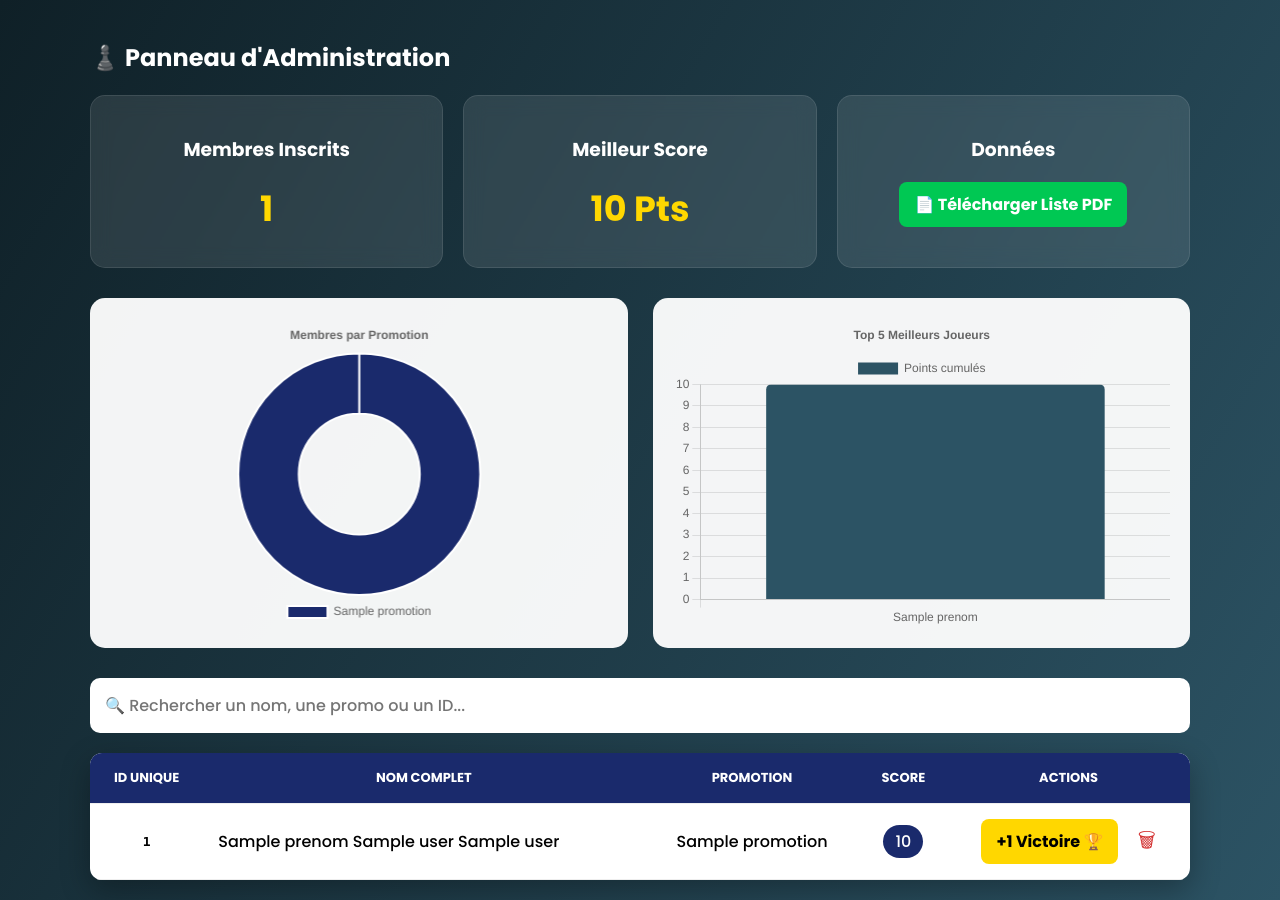
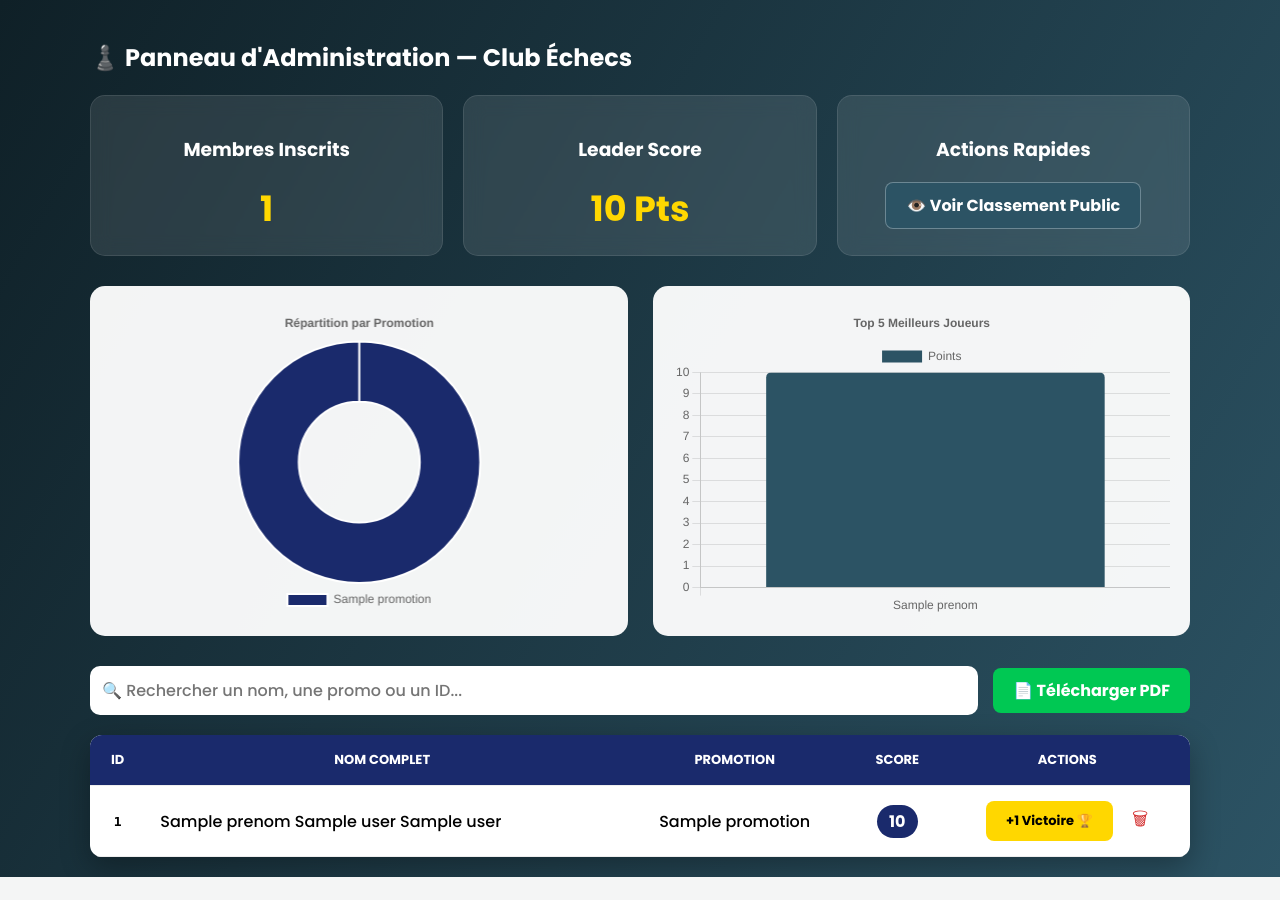
Before and after one commit to erno-ngoy/cee, a Flask app: page /admin in a window 1280 px wide. After the commit the page ends 877 px from the top, so only its background shows below. Run offline with Flask 3, Linux system fonts and the light colour scheme; tables that the repository leaves empty hold one stand-in row (values such as "Sample post"); a database or web service that is not in the repository returns one stand-in record (values such as "Sample title"); some libraries are stand-ins or nearby versions.

Commit message:
Mise à jour complète : PDF, Dashboard et Design

```diff
--- a/templates/admin.html
+++ b/templates/admin.html
@@ -8,33 +8,70 @@
     <script src="https://cdn.jsdelivr.net/npm/chart.js"></script>
     <style>
         * { box-sizing: border-box; font-family: 'Poppins', sans-serif; }
-        body { margin: 0; background: linear-gradient(120deg, #0f2027, #2c5364); color: #fff; padding: 20px; min-height: 100vh; }
+        body {
+            margin: 0;
+            background: linear-gradient(120deg, #0f2027, #2c5364);
+            color: #fff;
+            padding: 20px;
+            min-height: 100vh;
+        }
         .container { max-width: 1100px; margin: auto; }
+
+        /* DASHBOARD CARDS */
         .dashboard-grid { display: grid; grid-template-columns: repeat(auto-fit, minmax(220px, 1fr)); gap: 20px; margin-bottom: 30px; }
-        .stat-card { background: rgba(255, 255, 255, 0.1); backdrop-filter: blur(10px); padding: 20px; border-radius: 15px; text-align: center; border: 1px solid rgba(255,255,255,0.1); }
+        .stat-card {
+            background: rgba(255, 255, 255, 0.1);
+            backdrop-filter: blur(10px);
+            padding: 20px;
+            border-radius: 15px;
+            text-align: center;
+            border: 1px solid rgba(255,255,255,0.1);
+        }
         .value { font-size: 35px; font-weight: 700; color: #ffd700; }
+
+        /* CHARTS */
         .charts-container { display: grid; grid-template-columns: repeat(auto-fit, minmax(380px, 1fr)); gap: 25px; margin-bottom: 30px; }
         .chart-box { background: rgba(255, 255, 255, 0.95); padding: 20px; border-radius: 15px; height: 350px; color: #333; }
-        #searchInput { width: 100%; padding: 15px; border-radius: 10px; border: none; margin-bottom: 20px; font-size: 16px; }
+
+        /* CONTROLS */
+        .top-bar { display: flex; flex-wrap: wrap; gap: 15px; margin-bottom: 20px; align-items: center; }
+        #searchInput { flex: 1; padding: 12px; border-radius: 10px; border: none; font-size: 16px; min-width: 250px; }
+
+        /* BUTTONS */
+        .btn { padding: 10px 20px; border-radius: 8px; text-decoration: none; font-weight: bold; cursor: pointer; display: inline-block; transition: 0.3s; border: none; }
+        .btn-win { background: #ffd700; color: #000; font-size: 13px; }
+        .btn-win:hover { background: #ffc107; transform: scale(1.05); }
+        .btn-pdf { background: #00c853; color: #fff; }
+        .btn-view { background: #2c5364; color: #fff; border: 1px solid rgba(255,255,255,0.3); }
+        .btn-view:hover { background: #1a2a6c; }
+
+        /* TABLE */
         table { width: 100%; background: #fff; color: #000; border-radius: 12px; overflow: hidden; border-collapse: collapse; box-shadow: 0 10px 30px rgba(0,0,0,0.3); }
         th, td { padding: 15px; text-align: center; border-bottom: 1px solid #eee; }
         th { background: #1a2a6c; color: #fff; text-transform: uppercase; font-size: 13px; }
-        .btn { padding: 10px 15px; border-radius: 8px; text-decoration: none; font-weight: bold; cursor: pointer; display: inline-block; transition: 0.3s; }
-        .btn-win { background: #ffd700; color: #000; border: none; }
-        .btn-win:hover { background: #ffc107; transform: scale(1.05); }
-        .btn-pdf { background: #00c853; color: #fff; margin-bottom: 20px; }
-        .pts-badge { background: #1a2a6c; color: #fff; padding: 5px 12px; border-radius: 20px; }
+        .pts-badge { background: #1a2a6c; color: #fff; padding: 5px 12px; border-radius: 20px; font-weight: bold; }
     </style>
 </head>
 <body>
 
 <div class="container">
-    <h2>♟️ Panneau d'Administration</h2>
+    <h2>♟️ Panneau d'Administration — Club Échecs</h2>
 
     <div class="dashboard-grid">
-        <div class="stat-card"><h3>Membres Inscrits</h3><div class="value">{{ users|length }}</div></div>
-        <div class="stat-card"><h3>Meilleur Score</h3><div class="value">{% if users %}{{ users[0][7] }}{% else %}0{% endif %} Pts</div></div>
-        <div class="stat-card"><h3>Données</h3><a href="/export_pdf" class="btn btn-pdf">📄 Télécharger Liste PDF</a></div>
+        <div class="stat-card">
+            <h3>Membres Inscrits</h3>
+            <div class="value">{{ users|length }}</div>
+        </div>
+        <div class="stat-card">
+            <h3>Leader Score</h3>
+            <div class="value">{% if users %}{{ users[0][7] }}{% else %}0{% endif %} Pts</div>
+        </div>
+        <div class="stat-card">
+            <h3>Actions Rapides</h3>
+            <div style="margin-top:10px;">
+                <a href="/classement" class="btn btn-view">👁️ Voir Classement Public</a>
+            </div>
+        </div>
     </div>
 
     <div class="charts-container">
@@ -42,11 +79,20 @@
         <div class="chart-box"><canvas id="topPlayersChart"></canvas></div>
     </div>
 
-    <input type="text" id="searchInput" placeholder="🔍 Rechercher un nom, une promo ou un ID...">
+    <div class="top-bar">
+        <input type="text" id="searchInput" placeholder="🔍 Rechercher un nom, une promo ou un ID...">
+        <a href="/export_pdf" class="btn btn-pdf">📄 Télécharger PDF</a>
+    </div>
 
     <table id="usersTable">
         <thead>
-            <tr><th>ID Unique</th><th>Nom Complet</th><th>Promotion</th><th>Score</th><th>Actions</th></tr>
+            <tr>
+                <th>ID</th>
+                <th>Nom Complet</th>
+                <th>Promotion</th>
+                <th>Score</th>
+                <th>Actions</th>
+            </tr>
         </thead>
         <tbody>
             {% for user in users %}
@@ -57,7 +103,7 @@
                 <td><span class="pts-badge">{{ user[7] }}</span></td>
                 <td>
                     <a class="btn btn-win" href="/add_point/{{ user[0] }}">+1 Victoire 🏆</a>
-                    <a href="/delete/{{ user[0] }}" onclick="return confirm('Supprimer définitivement ?')" style="color:#d32f2f; margin-left:15px; text-decoration:none; font-size:20px;">🗑</a>
+                    <a href="/delete/{{ user[0] }}" onclick="return confirm('Supprimer définitivement ?')" style="color:#d32f2f; margin-left:15px; text-decoration:none; font-size:18px;">🗑</a>
                 </td>
             </tr>
             {% endfor %}
@@ -66,14 +112,14 @@
 </div>
 
 <script>
-    // --- 1. RÉCUPÉRATION DES DONNÉES DEPUIS FLASK ---
+    // --- 1. DONNÉES DEPUIS FLASK ---
     const usersData = [
         {% for user in users %}
         { prenom: "{{ user[4] }}", promo: "{{ user[6] }}", points: {{ user[7] }} },
         {% endfor %}
     ];
 
-    // --- 2. CALCUL RÉPARTITION PAR PROMO (Doughnut) ---
+    // --- 2. GRAPH PROMO ---
     const promoCounts = {};
     usersData.forEach(u => { promoCounts[u.promo] = (promoCounts[u.promo] || 0) + 1; });
 
@@ -88,18 +134,18 @@
         },
         options: {
             responsive: true, maintainAspectRatio: false,
-            plugins: { title: { display: true, text: 'Membres par Promotion' }, legend: { position: 'bottom' } }
+            plugins: { title: { display: true, text: 'Répartition par Promotion' }, legend: { position: 'bottom' } }
         }
     });
 
-    // --- 3. GRAPHIQUE TOP 5 SCORES (Bar) ---
+    // --- 3. GRAPH TOP 5 ---
     const top5 = usersData.slice(0, 5);
     new Chart(document.getElementById('topPlayersChart'), {
         type: 'bar',
         data: {
             labels: top5.map(u => u.prenom),
             datasets: [{
-                label: 'Points cumulés',
+                label: 'Points',
                 data: top5.map(u => u.points),
                 backgroundColor: '#2c5364',
                 borderRadius: 5
@@ -107,8 +153,7 @@
         },
         options: {
             responsive: true, maintainAspectRatio: false,
-            plugins: { title: { display: true, text: 'Top 5 Meilleurs Joueurs' } },
-            scales: { y: { beginAtZero: true } }
+            plugins: { title: { display: true, text: 'Top 5 Meilleurs Joueurs' } }
         }
     });
 
```
